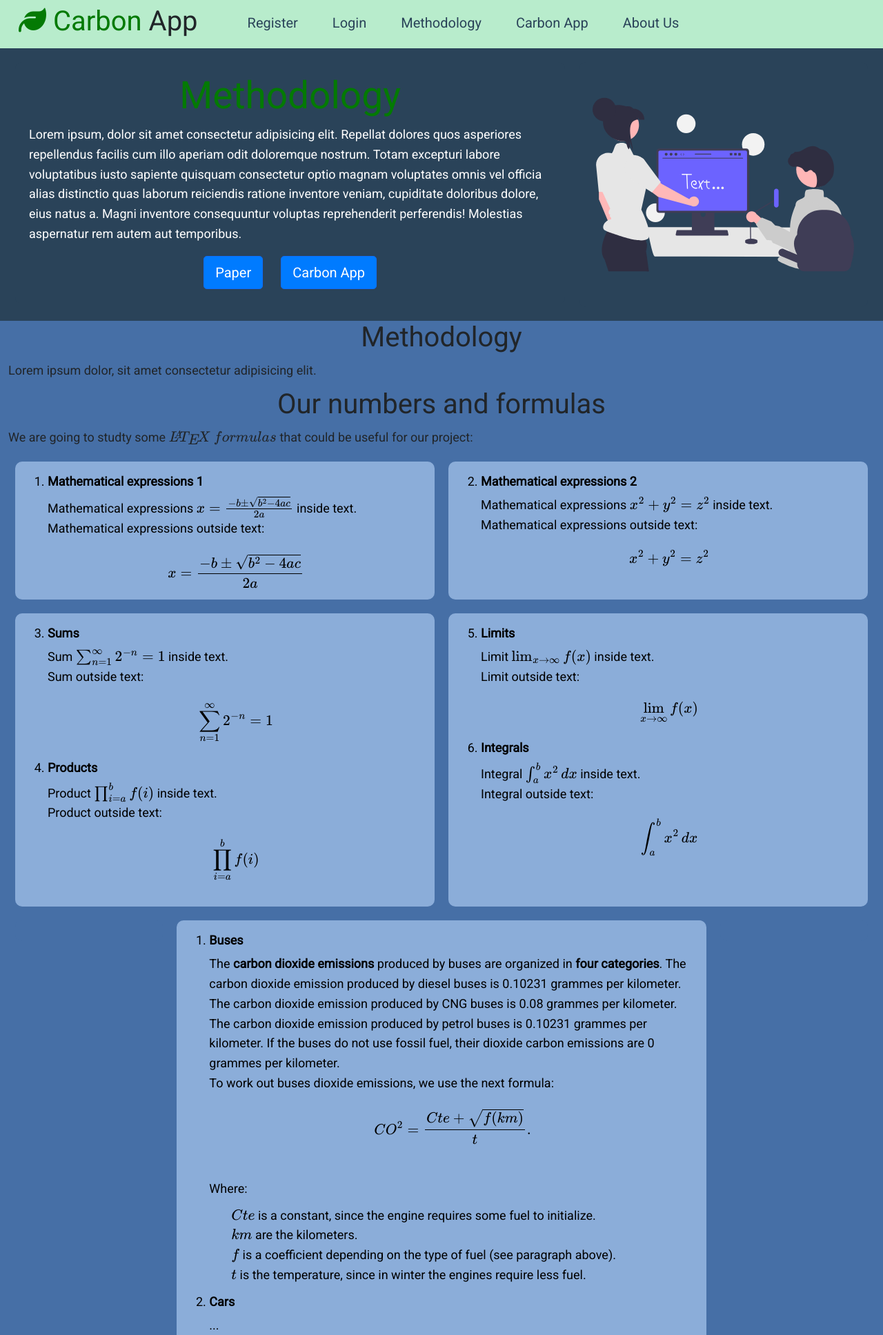
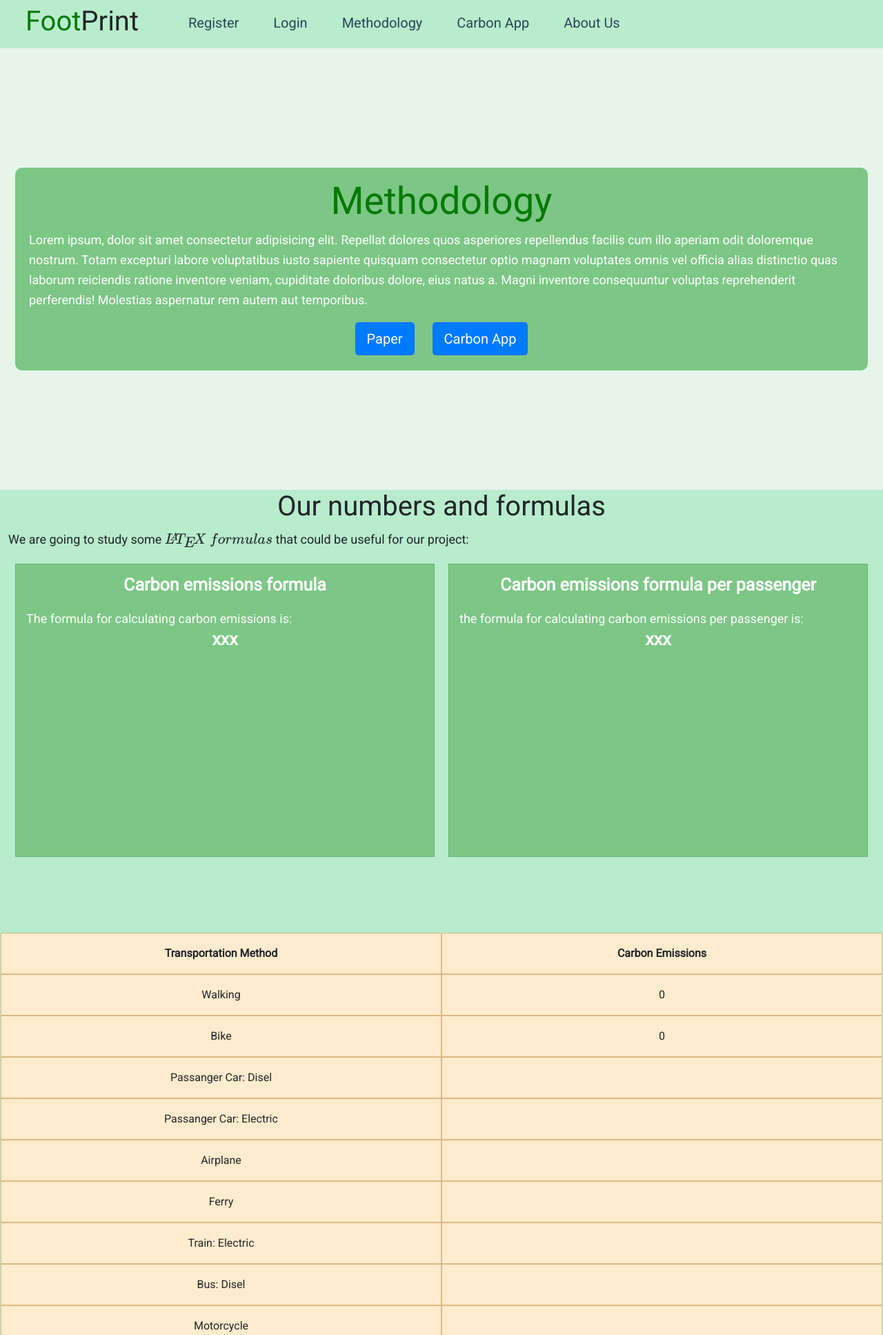
Before and after one commit to wboroy/carbon_app_2025, a Flask app: page /methodology in a window 1280 px wide. Shown: the top 1935 px of the page at 69% size. Run offline with Flask 2, Linux system fonts and the light colour scheme; some libraries are stand-ins or nearby versions.

Commit message:
endringer11

```diff
--- a/capp/static/layout.css
+++ b/capp/static/layout.css
@@ -59,7 +59,7 @@ img {
 
 /* Navbar  */
 .section_carbon_app_navbar {
-  background-color: #b8eccc;
+  background-color:#b8eccc;
 }
 .carbon_app_navbar {
   display: flex;
--- a/capp/static/methodology.css
+++ b/capp/static/methodology.css
@@ -1,10 +1,3 @@
-/* Colors
-Methodology, section 1 (header, background): #2a4359
-Methodology, section 1 (header, boxes): #6da6a6
-Methodology, section 2 (methodology, background): #466fa6
-Methodology, section 2 (methodology, boxes): #8badd9
-*/
-
 /* Utilities  */
 p {
   margin: 10px 0;
@@ -21,18 +14,24 @@ h4 {
 ol {
   font-size: 18px;
 }
+
 /* Section header */
 .section_header_methodology {
-  background-color:#2a4359;
+  background-color: #e6f4ea;
+  display: flex;
+  align-items: center;
+  justify-content: center;
+  height: 80vh;
+  text-align: center;
 }
 .header {
   display: flex;
   align-items: start;
-  background: #2a4359;
+  background: #e6f4ea;
 }
 .header .box {
   flex: 1;
-  background: #2a4359;
+  background: #7cc785;
   color: #fff;
   border-radius: 10px;
   margin: 20px 10px;
@@ -65,20 +64,42 @@ ol {
   justify-content:center;
   align-items:center;
 }
+
+ol {
+  list-style-type: none;
+  padding-left: 0;
+  margin-left: 0;
+
+}
+.methodology ol h4 {
+  text-align: center;
+  font-size: 25px;
+  padding-bottom: 10px;
+}
+
+.methodology ol p {
+  text-align: left;
+}
+
+
+
+
 /* Section methodology */
 .section_body_methodology {
-  background-color:#466fa6;
+  background-color: #b8eccc;
+  height: 250vh;
 }
 .methodology {
   display: flex;
   align-items: start;
-  background: #466fa6;
+  background: #b8eccc;
 }
+
 /* Table with one column */
 .methodology .box_table1 {
   flex: 1;
-  background: #8badd9;
-  color: black;
+  background: #7cc785;
+  color: #fff;
   border-radius: 10px;
   margin: 10px 10px 10px 10px;
   padding: 15px 15px;
@@ -88,36 +109,64 @@ ol {
 }
 .methodology .box_table1:nth-of-type(1) {
   flex-grow:1;
-  background: #466fa6;
+  background: #b8eccc;
 }
 .methodology .box_table1:nth-of-type(2) {
   flex-grow:4;
 }
 .methodology .box_table1:nth-of-type(3) {
   flex-grow:1;
-  background: #466fa6;
+  background: #b8eccc;
 }
+
 /* Table with two columns */
 .methodology .box_table2 {
   flex: 1;
-  background: #8badd9;
-  color: black;
-  border-radius: 10px;
+  background-color: #7cc785;
+  color: #fff;
+  border-radius: 0;
   margin: 10px 10px 10px 10px;
   padding: 15px 15px;
-  text-align:center;
+  border: 1px solid #68b071;
+}
+.methodology .box_table2:nth-of-type(1) {
+  flex-grow:1;
+  background: #7cc785;
+}
+.methodology .box_table2:nth-of-type(2) {
+  flex-grow:1;
+  background: #7cc785;
+}
+
+/* Container matches width of your formula boxes */
+.box_table2_grid {
+  display: grid;
+  grid-template-columns: repeat(2, 1fr);
+  grid-auto-rows: 60px;
+  width: 100%;
+  max-width: 1278px;
+  margin: 100px auto;
+  box-sizing: border-box;
+}
+.box_table2_grid .grid-box {
+  background-color: blanchedalmond;
+  border-radius: 0;
+  border: 1px solid burlywood;
+  width: 100%;
+  height: 100%;
+  box-sizing: border-box;
+  display: flex;
   align-items: center;
   justify-content: center;
 }
-.methodology .box_table2:nth-of-type(1) {
-  flex-grow:1;
-  background: #8badd9;
-}
-.methodology .box_table2:nth-of-type(2) {
-  flex-grow:1;
-  background: #8badd9;
+
+.box_table2_grid .grid-box:first-child {
+  font-weight: bold;
 }
 
+.box_table2_grid .grid-box:nth-child(2) {
+    font-weight: bold;
+}
 
 @media (max-width:768px) {
   .header {
--- a/capp/templates/layout.html
+++ b/capp/templates/layout.html
@@ -45,7 +45,7 @@
             <div class="carbon_app_navbar">
               <h1 class="logo">
                 <a href="{{url_for('home.home_home')}}" class="logo-link">
-                  <span class="text-logo"><i class="fa-solid fa-leaf"></i> Carbon</span> App
+                  <span class="text-logo"><i class="fa-solid fa-leg"></i> Foot</span>Print
                 </a>
               </h1>
               <nav>
@@ -77,7 +77,7 @@
           <div class="container">
             <div class="footer">
               <h1>
-                Carbon App
+                Footprint
                 <a href="#">
                   <i class="fa-solid fa-circle-up" style="color: #568c63"></i>
                 </a>
--- a/capp/templates/methodology.html
+++ b/capp/templates/methodology.html
@@ -13,19 +13,12 @@
           </p>
           <div class="container_buttons_links_header">
             <div class="btn">
-                <a href="#" class="btn btn-primary btn-lg mr-2", style="background-color:#007bff;">Paper</a>
+                <a href="#" class="btn btn-primary btn-lg mr-2" style="background-color:#007bff;">Paper</a>
             </div>
             <div class="btn">
-                <a href="{{url_for('carbon_app.carbon_app_home')}}" class="btn btn-primary btn-lg mr-2", style="background-color:#007bff;">Carbon App</a>
+                <a href="{{url_for('carbon_app.carbon_app_home')}}" class="btn btn-primary btn-lg mr-2" style="background-color:#007bff;">Carbon App</a>
             </div>
           </div>
-        </div>
-        <div class="box">
-          <img
-            src="{{url_for('static', filename='icons/methodology1.svg')}}"
-            width="325"
-            height="325"
-            alt=""/>
         </div>
       </div>
 
@@ -37,154 +30,67 @@
     <div class="container">
 
         <div class="methodology" style="display:block;">
-            <h1 style="text-align:center;"> Methodology</h1>
+            <h1 style="text-align:center;"> Our numbers and formulas</h1>
             <p>
-              Lorem ipsum dolor, sit amet consectetur adipisicing elit.
+              We are going to study some \(\LaTeX ~ formulas\) that could be useful for our project:
             </p>
         </div>
 
-        <div class="methodology" style="display:block;">
-            <h1 style="text-align:center;"> Our numbers and formulas</h1>
-            <p>
-              We are going to studty some \(\LaTeX ~ formulas\) that could be useful for our project:
-            </p>
-        </div>
-
-        <!--Enumerated list (table with two columns)-->
+        <!-- Two formula boxes (empty) -->
         <div class="methodology">
-            <div class="box_table2" style="height:200px;">
+          <div class="box_table2" style="height:425px;">
             <ol start="1">
               <li>
-                        <h4>Mathematical expressions 1</h4>
-                        <p class="text-left">
-                            Mathematical expressions \( x = {-b \pm \sqrt{b^2-4ac} \over 2a} \) inside text.
-                            <br>
-                            Mathematical expressions outside text:
-                            \[ x = {-b \pm \sqrt{b^2-4ac} \over 2a} \]
-                        </p>
+                <h4>Carbon emissions formula</h4>
+                <p class="text-left"></p>
+                  The formula for calculating carbon emissions is:
+              </li>
+              <li>
+                <h4>xxx</h4>
+                <p class="text-left"></p>
               </li>
             </ol>
           </div>
-            <div class="box_table2" style="height:200px;">
-                <ol start="2">
+          <div class="box_table2" style="height:425px;">
+            <ol start="3">
               <li>
-                        <h4>Mathematical expressions 2</h4>
-                        <p class="text-left">
-                            Mathematical expressions \( x^2 + y^2 = z^2 \) inside text.
-                            <br>
-                            Mathematical expressions outside text:
-                            \[ x^2 + y^2 = z^2 \]
-                        </p>
+                <h4>Carbon emissions formula per passenger</h4>
+                <p class="text-left"></p>
+                the formula for calculating carbon emissions per passenger is:
+              </li>
+              <li>
+                <h4>xxx</h4>
+                <p class="text-left"></p>
               </li>
             </ol>
           </div>
         </div>
 
-        <!--Enumerated list (table with two columns)-->
-        <div class="methodology">
-            <div class="box_table2" style="height:425px;">
-                <ol start="3">
-                    <li>
-                        <h4>Sums</h4>
-                        <p class="text-left">
-                            Sum \(\sum_{n=1}^{\infty} 2^{-n} = 1\) inside text.
-                            <br>
-                            Sum outside text:
-                            \[ \sum_{n=1}^{\infty} 2^{-n} = 1 \]
-                        </p>
-                    </li>
-                    <li>
-                        <h4>Products</h4>
-                        <p class="text-left">
-                            Product \(\prod_{i=a}^{b} f(i)\) inside text.
-                            <br>
-                            Product outside text:
-                            \[ \prod_{i=a}^{b} f(i) \]
-                        </p>
-                    </li>
-                </ol>
-            </div>
-            <div class="box_table2" style="height:425px;">
-                <ol start="5">
-                    <li>
-                        <h4>Limits</h4>
-                        <p class="text-left">
-                            Limit \(\lim_{x\to\infty} f(x)\) inside text.
-                            <br>
-                            Limit outside text:
-                            \[ \lim_{x\to\infty} f(x) \]
-                        </p>
-                    </li>
-                    <li>
-                        <h4>Integrals</h4>
-                        <p class="text-left">
-                            Integral \(\int_{a}^{b} x^2 \,dx\) inside text.
-                            <br>
-                            Integral outside text:
-                            \[ \int_{a}^{b} x^2 \,dx \]
-                        </p>
-                    </li>
-                </ol>
-            </div>
     </div>
 
-
-
-        <!--Enumerated list (table with one column)-->
-        <div class="methodology">
-            <div class="box_table1">
-
+    <div class="grid-container">
+<!-- 2x10 grid of boxes -->
+    <div class="box_table2_grid">
+      {% set transport = ['Transportation Method','Walking', 'Bike', 'Passanger Car: Disel', 'Passanger Car: Electric', 'Airplane', 'Ferry', 'Train: Electric', 'Bus: Disel', 'Motorcycle'] %}
+      {% set carbon_emissions = ['Carbon Emissions','0', '0'] %}
+      {% for i in range(10) %}
+          <div class="grid-box">
+            <strong>{% if i < transport|length %}</strong>
+              {{ transport[i] }}
+            {% endif %}
           </div>
-            <div class="box_table1">
-                <ol>
-                    <li>
-                        <h4>Buses</h4>
-                        <p class="text-left">
-                            The <strong>carbon dioxide emissions</strong> produced by buses are organized in <strong>four categories</strong>. The carbon dioxide emission produced by diesel buses is 0.10231 grammes per kilometer. The carbon dioxide emission produced by CNG buses is 0.08 grammes per kilometer. The carbon dioxide emission produced by petrol buses is 0.10231 grammes per kilometer. If the buses do not use fossil fuel, their dioxide carbon emissions are 0 grammes per kilometer.
-                            <br>
-                            To work out buses dioxide emissions, we use the next formula:
-                            \[CO^2 = {Cte + \sqrt{f(km)} \over t}.\]
-                            <br>
-                            Where:
-                            <ul style="text-align:left;">
-                                <li>
-                                    \(Cte\) is a constant, since the engine requires some fuel to initialize.
-                                </li>
-                                <li>
-                                    \(km\) are the kilometers.
-                                </li>
-                                <li>
-                                    \(f\) is a coefficient depending on the type of fuel (see paragraph above).
-                                </li>
-                                <li>
-                                    \(t\) is the temperature, since in winter the engines require less fuel.
-                                </li>
-                            </ul>
-
-                        </p>
-                    </li>
-                    <li>
-                        <h4>Cars</h4>
-                        <p class="text-left">
-                            ...
-                        </p>
-                    </li>
-                    <li>
-                        <h4>Planes</h4>
-                        <p class="text-left">
-                            ...
-                        </p>
-                    </li>
-                </ol>
-            </div>
-            <div class="box_table1">
-
-            </div>
-        </div>
+          <div class="grid-box">
+            {{carbon_emissions[i]}}
 
 
 
           </div>
+      {% endfor %}
+    </div>
+
+
 </section>
 
+
+
 {% endblock content %}
```
Lines whose indentation alone changed are shown as unchanged.
